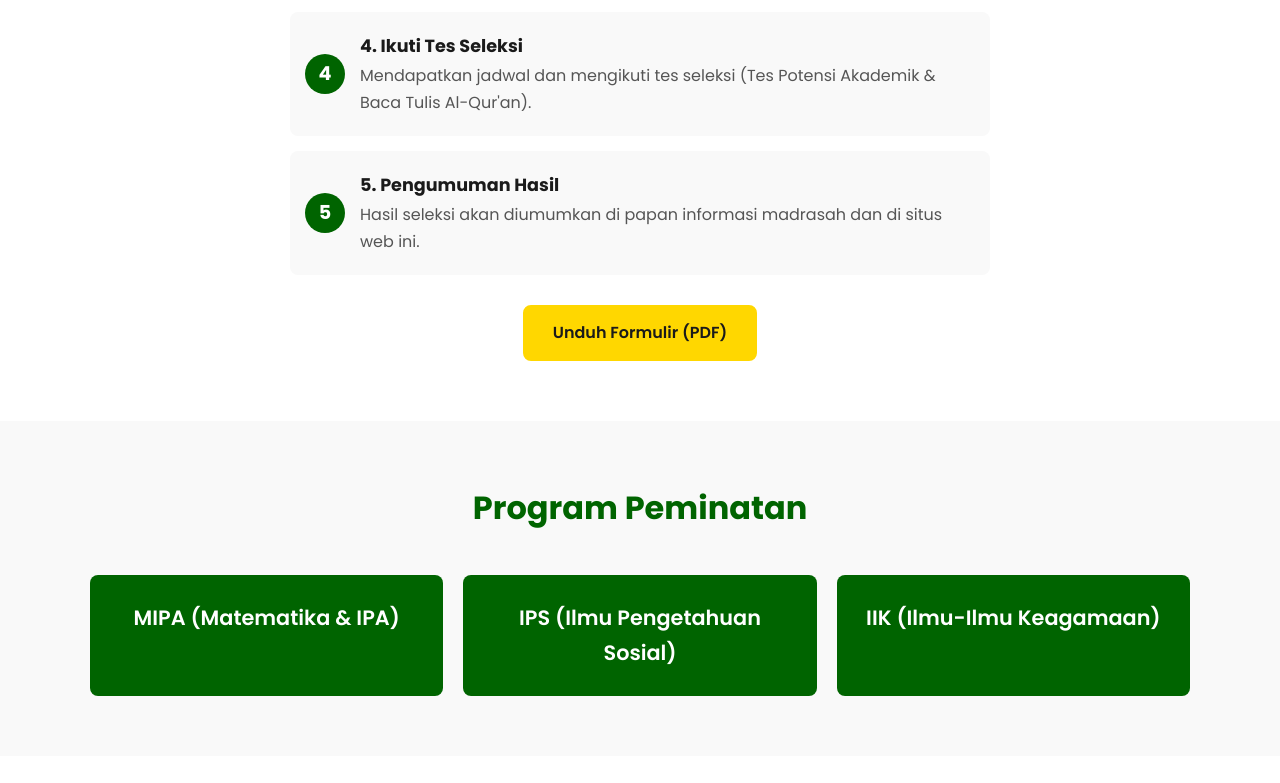
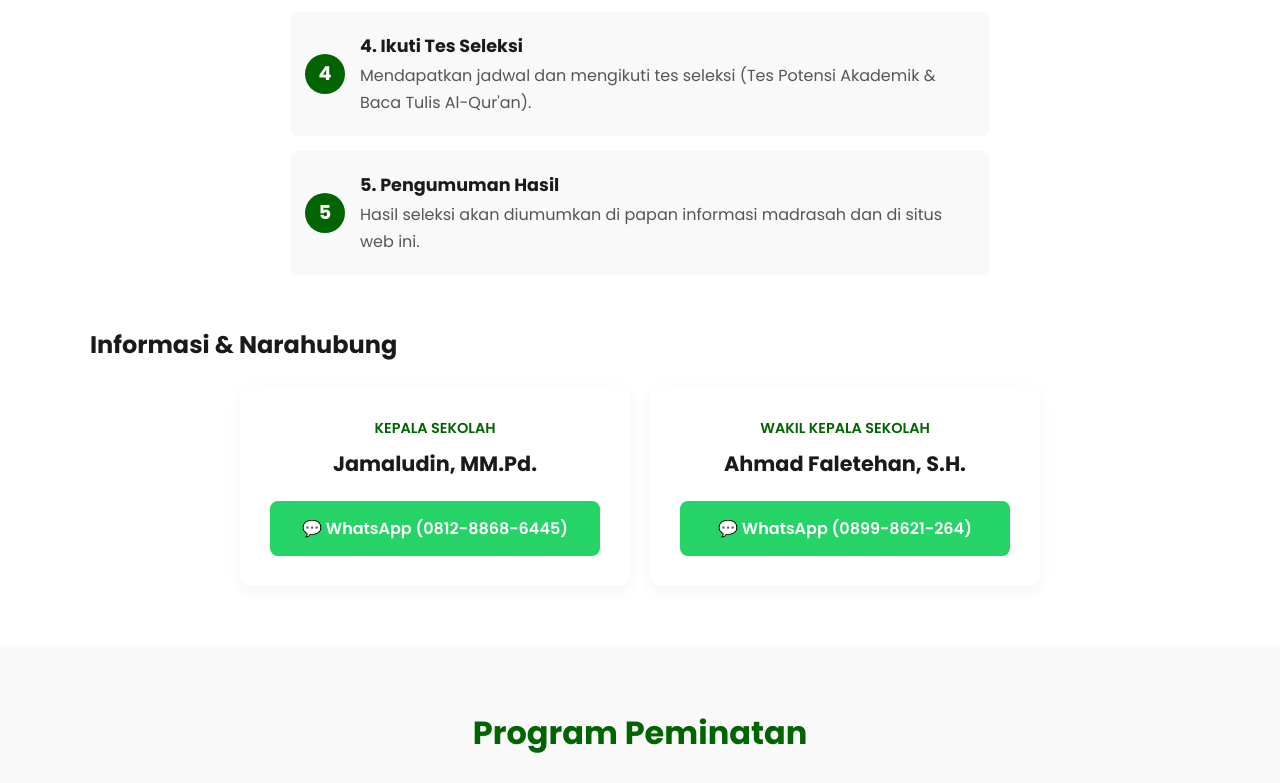
Before and after one commit to zmanias/skull, a plain HTML site: page index.html in a window 1280 px wide. Shown: the part 2979-3762 px from the top of the page. Drawn offline with Linux system fonts and the light colour scheme.

Commit message:
Commit Project

```diff
--- a/index.html
+++ b/index.html
@@ -161,8 +161,8 @@
 
                 <ol>
                     <li>
-                        <strong>1. Unduh/Ambil Berkas</strong>
-                        Calon siswa dapat mengunduh formulir dari situs ini ATAU mengambilnya langsung di sekretariat madrasah.
+                        <strong>1. Dapatkan Formulir</strong>
+                        Hubungi kontak narahubung kami (via WhatsApp) untuk mendapatkan formulir atau ambil langsung di sekretariat madrasah.
                     </li>
                     <li>
                         <strong>2. Siapkan Dokumen</strong>
@@ -182,9 +182,29 @@
                     </li>
                 </ol>
 
-                <div class="alur-cta">
-                    <a href="#" class="cta-button">Unduh Formulir (PDF)</a>
+                <div class.="section-title" style="margin-top: 50px; margin-bottom: 20px;">
+                    <h3 style="font-size: 1.5rem; color: var(--hitam-attaqwa);">Informasi & Narahubung</h3>
+                </div>
+
+                <div class="kontak-ppdb-grid">
+
+                    <div class="kontak-ppdb-card">
+                        <p class="kontak-title">Kepala Sekolah</p>
+                        <p class="kontak-nama">Jamaludin, MM.Pd.</p>
+                        <a href="https://wa.me/6281288686445?text=Assalamualaikum%2C%20saya%20ingin%20bertanya%20tentang%20PPDB%20MA%20Attaqwa%2003." target="_blank" rel="noopener noreferrer" class="cta-button wa-button">
+                            💬 WhatsApp (0812-8868-6445)
+                        </a>
                     </div>
+
+                    <div class="kontak-ppdb-card">
+                        <p class="kontak-title">Wakil Kepala Sekolah</p>
+                        <p class="kontak-nama">Ahmad Faletehan, S.H.</p>
+                        <a href="https://wa.me/628998621264?text=Assalamualaikum%2C%20saya%20ingin%20bertanya%20tentang%20PPDB%20MA%20Attaqwa%2003." target="_blank" rel="noopener noreferrer" class="cta-button wa-button">
+                             💬 WhatsApp (0899-8621-264)
+                        </a>
+                    </div>
+
+                </div>
 
             </div>
         </section>
--- a/style.css
+++ b/style.css
@@ -208,9 +208,56 @@ section {
     font-size: 1.1rem;
 }
 
-.alur-cta {
+/* --- [BARU] CSS Untuk Grid Kontak PPDB --- */
+.kontak-ppdb-grid {
+    display: grid;
+    grid-template-columns: 1fr; /* 1 kolom di mobile */
+    gap: 20px;
+    max-width: 800px; /* Batasi lebar agar tidak terlalu besar di desktop */
+    margin: 0 auto;
+}
+
+.kontak-ppdb-card {
+    background-color: var(--putih);
+    border-radius: 10px;
+    box-shadow: 0 5px 15px rgba(0,0,0,0.05);
+    padding: 30px;
     text-align: center;
-    margin-top: 30px;
+}
+
+.kontak-ppdb-card .kontak-title {
+    font-size: 0.9rem;
+    font-weight: 600;
+    color: var(--hijau-attaqwa);
+    margin-bottom: 5px;
+    text-transform: uppercase;
+}
+
+.kontak-ppdb-card .kontak-nama {
+    font-size: 1.3rem;
+    font-weight: 700;
+    color: var(--hitam-attaqwa);
+    margin-bottom: 20px;
+}
+
+/* Tombol WA kustom */
+.wa-button {
+    background-color: #25D366; /* Warna resmi WhatsApp */
+    border-color: #25D366;
+    color: var(--putih);
+    width: 100%; /* Tombol lebar penuh */
+}
+.wa-button:hover {
+    background-color: #1DAE54;
+    border-color: #1DAE54;
+    color: var(--putih);
+}
+
+/* Media Query: Buat 2 kolom di desktop */
+@media (min-width: 768px) {
+    .kontak-ppdb-grid {
+        grid-template-columns: 1fr 1fr; /* 2 kolom */
+    }
 }
 
 /* --- [STRUKTUR UX] Bagian Jurusan --- */
@@ -232,6 +279,38 @@ section {
     font-size: 1.3rem;
     font-weight: 600;
     text-align: center;
+}
+
+/* --- [BARU] CSS Untuk Section Prestasi --- */
+.prestasi {
+    background-color: var(--latar-abu);
+}
+
+/* * Kita menggunakan ulang style '.berita-card',
+ * jadi kita hanya perlu style konten di dalamnya.
+*/
+.prestasi-content {
+    padding: 25px;
+    text-align: center; /* Rata tengah agar rapi */
+}
+
+.prestasi-content h3 {
+    font-size: 1.3rem;
+    line-height: 1.4;
+    color: var(--hijau-attaqwa); /* Samakan dengan keunggulan */
+}
+
+.prestasi-content p {
+    font-size: 1rem;
+    color: var(--teks-abu);
+    margin-bottom: 20px; /* Jarak sebelum tombol */
+    min-height: 40px; /* Jaga tinggi agar tombol sejajar */
+}
+
+/* Style khusus untuk tombol download */
+.prestasi-content .download-btn {
+    font-size: 15px;
+    padding: 10px 24px;
 }
 
 /* --- [BARU] CSS Untuk Galeri --- */
@@ -845,35 +924,3 @@ body.menu-open .hamburger-btn .line:nth-child(3) {
         display: none;
     }
 }
-
-/* --- [BARU] CSS Untuk Section Prestasi --- */
-.prestasi {
-    background-color: var(--latar-abu);
-}
-
-/* * Kita menggunakan ulang style '.berita-card',
- * jadi kita hanya perlu style konten di dalamnya.
-*/
-.prestasi-content {
-    padding: 25px;
-    text-align: center; /* Rata tengah agar rapi */
-}
-
-.prestasi-content h3 {
-    font-size: 1.3rem;
-    line-height: 1.4;
-    color: var(--hijau-attaqwa); /* Samakan dengan keunggulan */
-}
-
-.prestasi-content p {
-    font-size: 1rem;
-    color: var(--teks-abu);
-    margin-bottom: 20px; /* Jarak sebelum tombol */
-    min-height: 40px; /* Jaga tinggi agar tombol sejajar */
-}
-
-/* Style khusus untuk tombol download */
-.prestasi-content .download-btn {
-    font-size: 15px;
-    padding: 10px 24px;
-}
```
